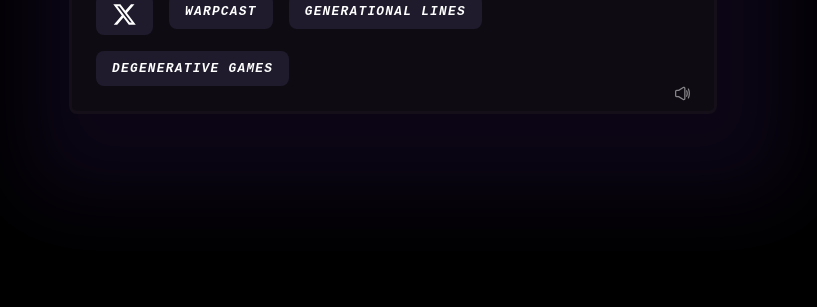
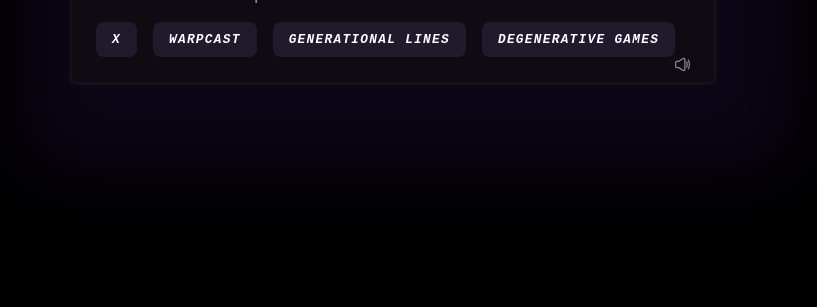
Before and after one commit to makingmemark/ens-scapes, a plain HTML site: page index.html in a window 1280 px wide. Shown: the part 493-800 px from the top of the page, without its empty margins (247-1064 px from the left). Drawn offline with Linux system fonts and the light colour scheme; a web font is replaced by a local one.

Commit message:
why isnt this working

```diff
--- a/index.html
+++ b/index.html
@@ -39,7 +39,8 @@
                 </li> -->
                 <li>
                     <a href="https://x.com/marka_eth" target="_blank">
-                        <svg xmlns="http://www.w3.org/2000/svg" viewBox="0 0 512 512" width="25px" height="25px"><path fill="#fff" d="M389.2 48h70.6L305.6 224.2 487 464H345L233.7 318.6 106.5 464H35.8L200.7 275.5 26.8 48H172.4L272.9 180.9 389.2 48zM364.4 421.8h39.1L151.1 88h-42L364.4 421.8z"/></svg>
+                        <!-- <svg xmlns="http://www.w3.org/2000/svg" viewBox="0 0 512 512" width="25px" height="25px"><path fill="#fff" d="M389.2 48h70.6L305.6 224.2 487 464H345L233.7 318.6 106.5 464H35.8L200.7 275.5 26.8 48H172.4L272.9 180.9 389.2 48zM364.4 421.8h39.1L151.1 88h-42L364.4 421.8z"/></svg> -->
+                         X
                     </a>
                 </li>
                 <li>
```
Also changed, not shown: sfc.html (+1 -1 lines).
